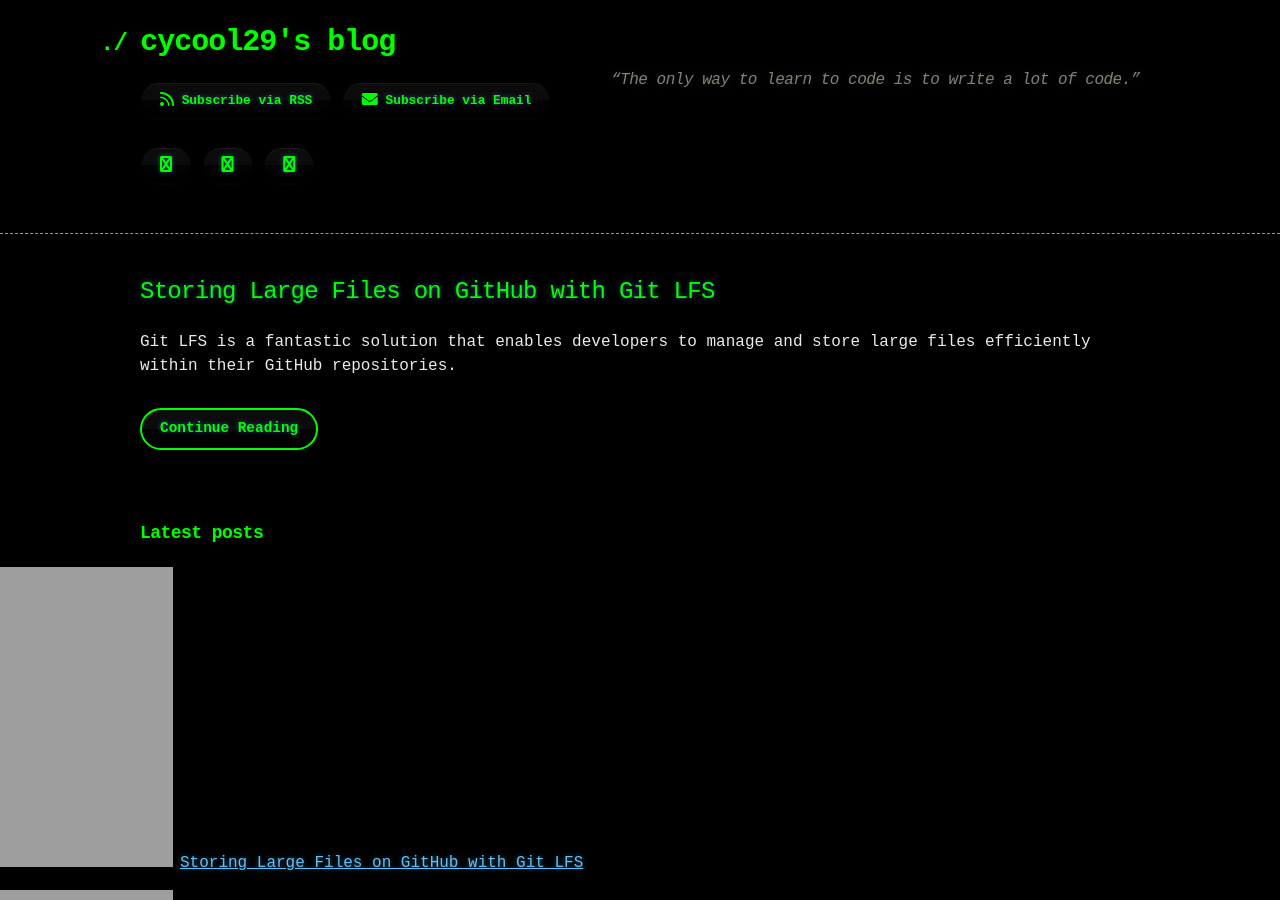
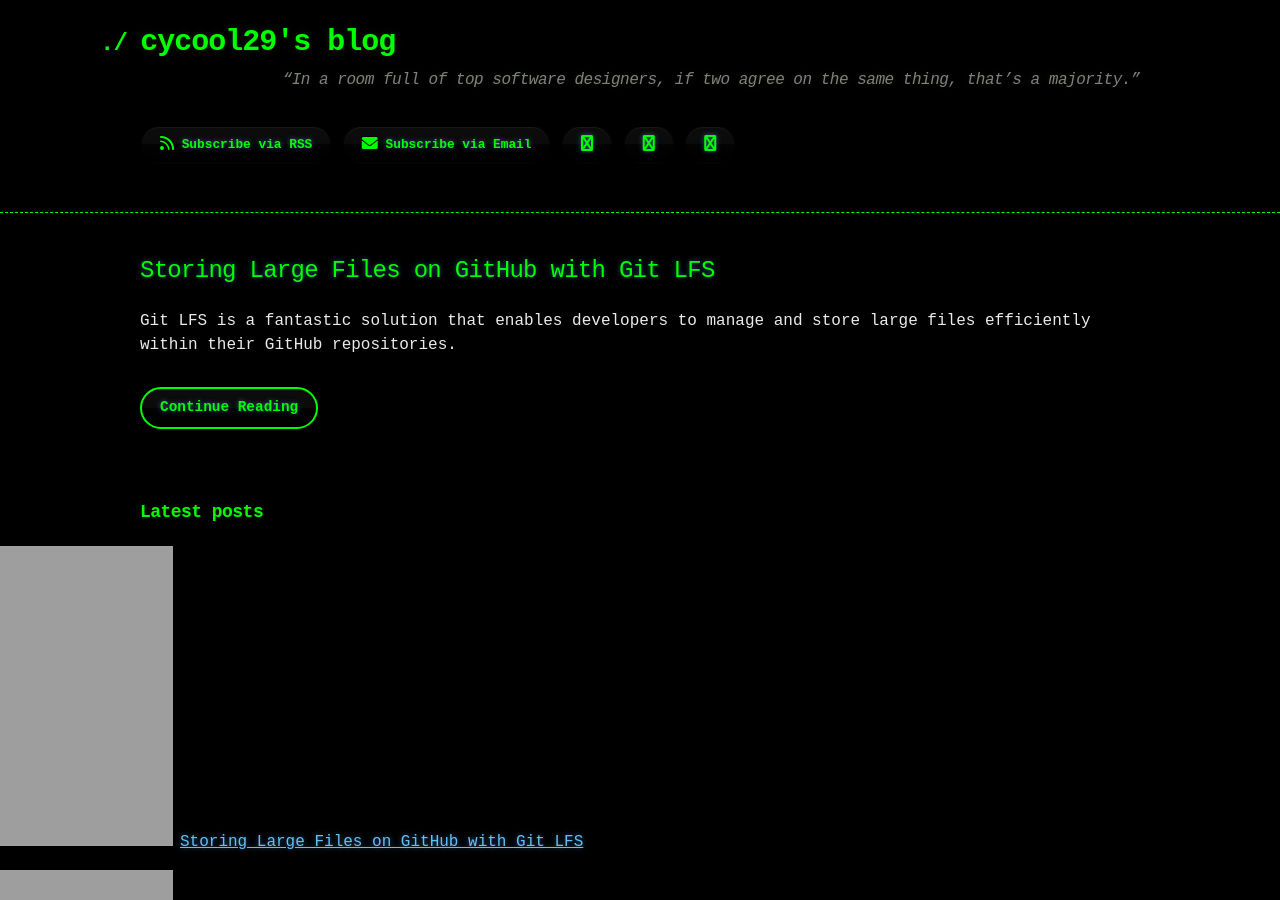
Before and after one commit to cycool29/cycool29.github.io, a Jekyll site: the page built from index.md, in a window 1280 px wide and 900 px high. Built offline with Jekyll 4.4.1, drawn with Linux system fonts in a browser that asks for light colours; a style sheet for code colours, icons or effects is not loaded.

Commit message:
Update quotes

```diff
--- a/_config.yml
+++ b/_config.yml
@@ -1,5 +1,5 @@
 title: cycool29's blog
-description: "“The only way to learn to code is to write a lot of code.” "
+description: "“In a room full of top software designers, if two agree on the same thing, that’s a majority.” "
 bio: A high school student. Intermediate in Python, Git, Bash. Learning JavaScript. He/Him. "
 author: cycool29
 url: https://cycool29.github.io
```
